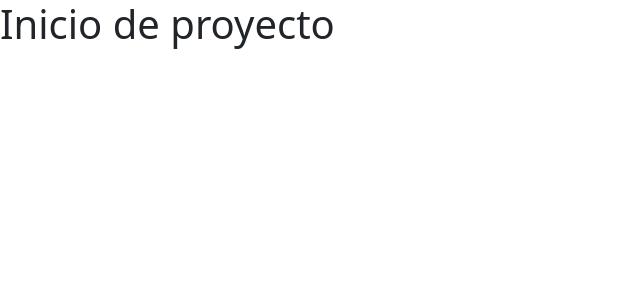
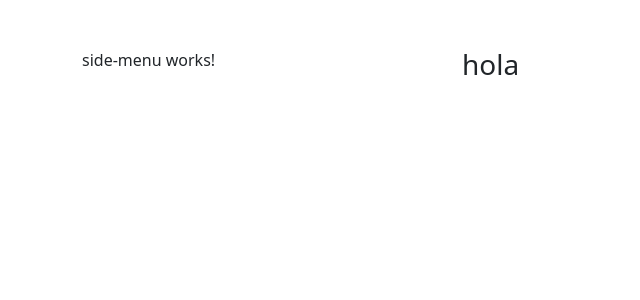
Before and after one commit to lelequinter/06-formulariosApp, an Angular app: page / in a window 1280 px wide. Shown: the top 300 px of the page, without its empty margins (0-640 px from the left). Built offline with nearby package versions, Linux system fonts and the light colour scheme.

Commit message:
Creación de módulos necesarios

```diff
--- a/src/app/app.component.html
+++ b/src/app/app.component.html
@@ -1 +1,10 @@
-<h1>Inicio de proyecto</h1>
+<div class="row mt-5">
+  <div class="col-4">
+    <app-side-menu></app-side-menu>
+  </div>
+
+  <div class="col">
+    <h3>hola</h3>
+    <router-outlet></router-outlet>
+  </div>
+</div>
--- a/src/app/app.module.ts
+++ b/src/app/app.module.ts
@@ -3,6 +3,7 @@ import { BrowserModule } from '@angular/platform-browser';
 
 import { AppRoutingModule } from './app-routing.module';
 import { AppComponent } from './app.component';
+import { SharedModule } from './shared/shared.module';
 
 @NgModule({
   declarations: [
@@ -10,7 +11,8 @@ import { AppComponent } from './app.component';
   ],
   imports: [
     BrowserModule,
-    AppRoutingModule
+    AppRoutingModule,
+    SharedModule
   ],
   providers: [],
   bootstrap: [AppComponent]
--- /dev/null
+++ b/src/app/shared/side-menu/side-menu.component.html
@@ -0,0 +1 @@
+<p>side-menu works!</p>
--- /dev/null
+++ b/src/app/shared/side-menu/side-menu.component.ts
@@ -0,0 +1,16 @@
+import { Component, OnInit } from '@angular/core';
+
+@Component({
+  selector: 'app-side-menu',
+  templateUrl: './side-menu.component.html',
+  styles: [
+  ]
+})
+export class SideMenuComponent implements OnInit {
+
+  constructor() { }
+
+  ngOnInit(): void {
+  }
+
+}
--- a/src/index.html
+++ b/src/index.html
@@ -14,7 +14,7 @@
       crossorigin="anonymous"
     />
   </head>
-  <body>
+  <body class="container">
     <app-root></app-root>
   </body>
 </html>
```
Also changed, not shown: src/app/reactive/reactive-routing.module.ts (added, +10 -0 lines), src/app/reactive/reactive.module.ts (added, +14 -0 lines), src/app/shared/shared.module.ts (added, +18 -0 lines), src/app/template/template-routing.module.ts (added, +10 -0 lines), src/app/template/template.module.ts (added, +14 -0 lines).
